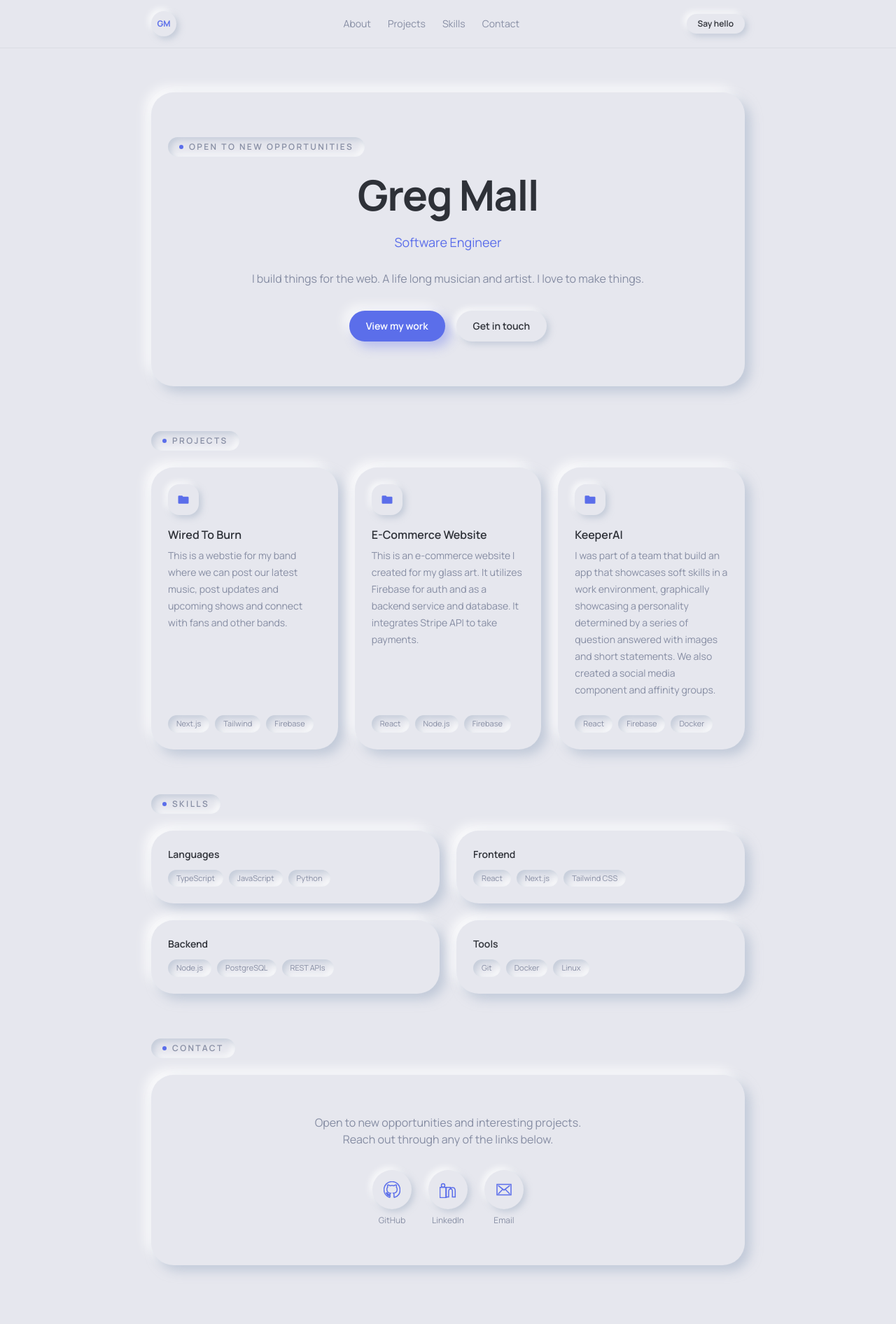
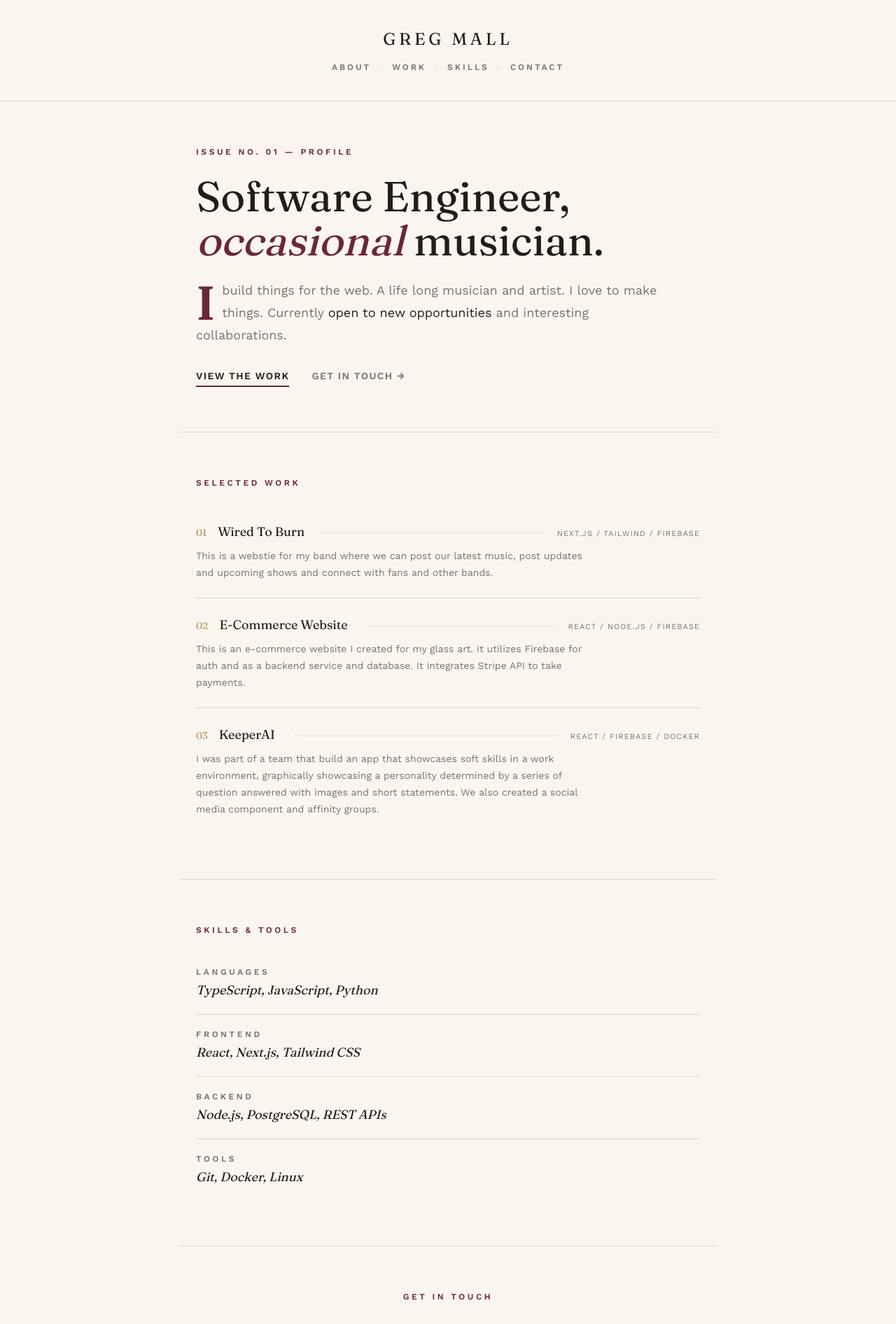
Before and after one commit to gregmall/new_portfolio, a Next.js app: page / in a window 1280 px wide. Shown: the top 1892 px of the page at 70% size. Built offline with nearby package versions, Linux system fonts and the light colour scheme.

Commit message:
new look 17

```diff
--- a/app/functions.tsx
+++ b/app/functions.tsx
@@ -2,7 +2,7 @@
 
 import { useState, useEffect } from "react";
 
-export function LastUpdated() {
+export function IssueStamp() {
   const [date, setDate] = useState<string | null>(null);
 
   useEffect(() => {
@@ -13,69 +13,69 @@ export function LastUpdated() {
     getDate();
   }, []);
 
-  return <span>Updated {date ?? "--.--.--"}</span>;
+  return <span>No. {date ?? "----.--.--"}</span>;
 }
 
-export function SectionLabel({ children }: { children: React.ReactNode }) {
+export function Kicker({ children }: { children: React.ReactNode }) {
   return (
-    <h2 className="inline-flex items-center gap-2 self-start rounded-full bg-card px-4 py-1.5 text-xs font-semibold uppercase tracking-[0.2em] text-muted neu-inset">
-      <span className="h-1.5 w-1.5 rounded-full bg-accent" />
+    <p className="text-xs font-semibold uppercase tracking-[0.3em] text-accent">
       {children}
-    </h2>
+    </p>
   );
 }
 
-export function NeuCard({
-  children,
-  className = "",
-  as = "div",
+export function IndexRow({
+  index,
+  title,
+  meta,
+  description,
   href,
-  external = false,
 }: {
-  children: React.ReactNode;
-  className?: string;
-  as?: "div" | "a";
-  href?: string;
-  external?: boolean;
+  index: string;
+  title: string;
+  meta: string;
+  description: string;
+  href: string;
 }) {
-  const classes = `neu-raised neu-press flex flex-col rounded-[2rem] bg-card ${className}`;
-
-  if (as === "a" && href) {
   return (
     <a
       href={href}
-        target={external ? "_blank" : undefined}
-        rel={external ? "noopener noreferrer" : undefined}
-        className={classes}
+      target="_blank"
+      rel="noopener noreferrer"
+      className="group flex flex-col gap-2 py-6"
     >
-        {children}
+      <div className="flex flex-col gap-1 sm:flex-row sm:items-baseline">
+        <div className="flex items-baseline gap-3 sm:contents">
+          <span className="font-serif text-sm text-accent-2">{index}</span>
+          <span className="font-serif text-lg text-foreground transition-colors group-hover:text-accent sm:mx-3">
+            {title}
+          </span>
+        </div>
+        <span className="leader hidden sm:block" />
+        <span className="pl-8 text-[11px] uppercase tracking-widest text-muted sm:whitespace-nowrap sm:pl-0">
+          {meta}
+        </span>
+      </div>
+      <p className="max-w-xl text-sm leading-6 text-muted">{description}</p>
     </a>
   );
 }
 
-  return <div className={classes}>{children}</div>;
-}
-
-export function NeuIconTile({
-  className = "",
-  children,
+export function SkillLine({
+  category,
+  items,
 }: {
-  className?: string;
-  children: React.ReactNode;
+  category: string;
+  items: string[];
 }) {
   return (
-    <div
-      className={`neu-raised-sm flex shrink-0 items-center justify-center rounded-2xl bg-card text-accent ${className}`}
-    >
-      {children}
+    <div className="flex flex-col gap-1 py-5">
+      <p className="text-xs font-semibold uppercase tracking-[0.3em] text-muted">
+        {category}
+      </p>
+      <p className="font-serif text-lg italic text-foreground">
+        {items.join(", ")}
+      </p>
     </div>
   );
 }
-
-export function Chip({ children }: { children: React.ReactNode }) {
-  return (
-    <span className="neu-inset rounded-full bg-card px-3 py-1 text-[11px] font-medium text-muted">
-      {children}
-    </span>
-  );
-}
--- a/app/globals.css
+++ b/app/globals.css
@@ -1,13 +1,13 @@
 @import "tailwindcss";
 
 :root {
-  --background: #e6e7ee;
-  --foreground: #2e3138;
-  --muted: #868da3;
-  --accent: #5b6eea;
-  --accent-2: #ff8a65;
-  --card: #e6e7ee;
-  --border: rgba(46, 49, 56, 0.06);
+  --background: #faf6ef;
+  --foreground: #221d17;
+  --muted: #7a7266;
+  --accent: #6b2737;
+  --accent-2: #b08d57;
+  --card: #faf6ef;
+  --border: #ddd4c4;
 }
 
 @theme inline {
@@ -18,52 +18,30 @@
   --color-accent-2: var(--accent-2);
   --color-card: var(--card);
   --color-border: var(--border);
-  --font-sans: var(--font-manrope), ui-sans-serif, system-ui, sans-serif;
+  --font-sans: var(--font-work-sans), ui-sans-serif, system-ui, sans-serif;
+  --font-serif: var(--font-fraunces), Georgia, serif;
 }
 
 body {
   background-color: var(--background);
   color: var(--foreground);
-  font-family: var(--font-manrope), ui-sans-serif, system-ui, sans-serif;
+  font-family: var(--font-work-sans), ui-sans-serif, system-ui, sans-serif;
 }
 
-.neu-raised {
-  box-shadow:
-    8px 8px 16px rgba(163, 177, 198, 0.55),
-    -8px -8px 16px rgba(255, 255, 255, 0.85);
+.drop-cap::first-letter {
+  font-family: var(--font-fraunces), Georgia, serif;
+  float: left;
+  font-size: 4.25rem;
+  line-height: 0.8;
+  padding-right: 0.6rem;
+  padding-top: 0.35rem;
+  font-weight: 600;
+  color: var(--accent);
 }
 
-.neu-raised-sm {
-  box-shadow:
-    4px 4px 8px rgba(163, 177, 198, 0.5),
-    -4px -4px 8px rgba(255, 255, 255, 0.8);
+.leader {
+  flex: 1;
+  margin: 0 0.75rem;
+  transform: translateY(-4px);
+  border-bottom: 1px dotted var(--border);
 }
-
-.neu-inset {
-  box-shadow:
-    inset 4px 4px 8px rgba(163, 177, 198, 0.5),
-    inset -4px -4px 8px rgba(255, 255, 255, 0.8);
-}
-
-.neu-raised-accent {
-  box-shadow:
-    8px 8px 16px rgba(91, 110, 234, 0.35),
-    -8px -8px 16px rgba(255, 255, 255, 0.7);
-}
-
-.neu-press {
-  transition:
-    box-shadow 200ms ease,
-    transform 200ms ease;
-}
-
-.neu-press:hover {
-  transform: translateY(-2px);
-}
-
-.neu-press:active {
-  transform: translateY(0);
-  box-shadow:
-    inset 4px 4px 8px rgba(163, 177, 198, 0.5),
-    inset -4px -4px 8px rgba(255, 255, 255, 0.8);
-}
--- a/app/layout.tsx
+++ b/app/layout.tsx
@@ -1,11 +1,18 @@
 import type { Metadata } from "next";
-import { Manrope } from "next/font/google";
+import { Fraunces, Work_Sans } from "next/font/google";
 import "./globals.css";
 
-const manrope = Manrope({
-  variable: "--font-manrope",
+const fraunces = Fraunces({
+  variable: "--font-fraunces",
   subsets: ["latin"],
-  weight: ["400", "600", "700"],
+  weight: ["400", "500", "600"],
+  style: ["normal", "italic"],
+});
+
+const workSans = Work_Sans({
+  variable: "--font-work-sans",
+  subsets: ["latin"],
+  weight: ["400", "500", "600"],
 });
 
 export const metadata: Metadata = {
@@ -21,7 +28,7 @@ export default function RootLayout({
   return (
     <html
       lang="en"
-      className={`${manrope.variable} h-full antialiased scroll-smooth`}
+      className={`${fraunces.variable} ${workSans.variable} h-full antialiased scroll-smooth`}
     >
       <body className="min-h-full flex flex-col bg-background text-foreground">
         {children}
--- a/app/page.tsx
+++ b/app/page.tsx
@@ -1,7 +1,7 @@
 "use client";
 
 import { Link as ScrollLink, Element } from "react-scroll";
-import { Chip, LastUpdated, NeuCard, NeuIconTile, SectionLabel } from "./functions";
+import { IndexRow, IssueStamp, Kicker, SkillLine } from "./functions";
 
 const projects = [
   {
@@ -47,216 +47,158 @@ const skills = [
 ];
 
 const socials = [
-  {
-    label: "GitHub",
-    href: "https://github.com/gregmall",
-    icon: (
-      <path d="M12 .5C5.65.5.5 5.65.5 12c0 5.09 3.29 9.4 7.86 10.93.57.1.78-.25.78-.55 0-.27-.01-1.16-.02-2.11-3.2.7-3.88-1.36-3.88-1.36-.52-1.34-1.28-1.69-1.28-1.69-1.04-.72.08-.7.08-.7 1.15.08 1.76 1.19 1.76 1.19 1.03 1.75 2.7 1.25 3.36.96.1-.75.4-1.25.73-1.54-2.56-.29-5.25-1.28-5.25-5.71 0-1.26.45-2.29 1.19-3.09-.12-.29-.52-1.46.11-3.05 0 0 .97-.31 3.18 1.18a11 11 0 0 1 5.79 0c2.2-1.49 3.17-1.18 3.17-1.18.64 1.59.24 2.76.12 3.05.74.8 1.18 1.83 1.18 3.09 0 4.44-2.7 5.42-5.27 5.7.42.36.78 1.08.78 2.17 0 1.57-.01 2.83-.01 3.22 0 .3.2.66.79.55A10.52 10.52 0 0 0 23.5 12c0-6.35-5.15-11.5-11.5-11.5Z" />
-    ),
-  },
+  { label: "GitHub", href: "https://github.com/gregmall" },
   {
     label: "LinkedIn",
     href: "https://www.linkedin.com/in/greg-mall-he-him-3032771b1/",
-    icon: (
-      <path d="M4.98 3.5a2.5 2.5 0 1 1 0 5 2.5 2.5 0 0 1 0-5ZM.5 8.75h9v14.75h-9V8.75Zm14.75 0h.16v2.03h.05a3.35 3.35 0 0 1 3.02-1.66c3.23 0 3.82 2.13 3.82 4.9v8.48h-4v-7.52c0-1.79-.03-4.1-2.5-4.1-2.5 0-2.88 1.95-2.88 3.97v7.65h-4V8.75h4.33Z" />
-    ),
   },
-  {
-    label: "Email",
-    href: "mailto:gregmall157@gmail.com",
-    icon: (
-      <path d="M2 4.5h20v15H2v-15Zm1.7 1.7 8.3 6.5 8.3-6.5M3.7 18.2 9.8 12M20.3 18.2 14.2 12" />
-    ),
-  },
+  { label: "Email", href: "mailto:gregmall157@gmail.com" },
 ];
 
 const navLinks = [
   { label: "About", to: "about" },
-  { label: "Projects", to: "projects" },
+  { label: "Work", to: "projects" },
   { label: "Skills", to: "skills" },
   { label: "Contact", to: "contact" },
 ];
 
-const projectIcon = (
-  <svg viewBox="0 0 24 24" fill="currentColor" className="h-5 w-5">
-    <path d="M3 6.5A1.5 1.5 0 0 1 4.5 5h4.6c.4 0 .8.2 1.1.5L11.6 7H19.5A1.5 1.5 0 0 1 21 8.5v9A1.5 1.5 0 0 1 19.5 19h-15A1.5 1.5 0 0 1 3 17.5v-11Z" />
-  </svg>
-);
-
 export default function Home() {
   return (
-    <div className="flex flex-1 flex-col bg-background">
-      <header className="sticky top-0 z-10 bg-background shadow-[0_1px_0_rgba(46,49,56,0.06)]">
-        <nav className="mx-auto flex w-full max-w-4xl flex-wrap items-center justify-between gap-x-6 gap-y-2 px-6 py-4">
+    <div className="flex flex-1 flex-col">
+      <header className="border-b border-border">
+        <div className="mx-auto flex w-full max-w-3xl flex-col items-center gap-4 px-6 py-10 text-center">
           <ScrollLink
             to="about"
             smooth
             duration={400}
-            offset={-72}
-            className="neu-raised-sm flex h-9 w-9 cursor-pointer items-center justify-center rounded-full bg-card text-xs font-bold text-accent"
+            offset={-40}
+            className="cursor-pointer font-serif text-2xl tracking-[0.2em] text-foreground"
           >
-            GM
+            GREG MALL
           </ScrollLink>
-          <ul className="flex gap-6 text-sm font-medium text-muted">
-            {navLinks.map((link) => (
-              <li key={link.to}>
+          <nav className="flex items-center gap-3 text-xs font-semibold uppercase tracking-[0.25em] text-muted">
+            {navLinks.map((link, i) => (
+              <span key={link.to} className="flex items-center gap-3">
+                {i > 0 && <span className="text-border">·</span>}
                 <ScrollLink
                   to={link.to}
                   smooth
                   duration={400}
-                  offset={-72}
-                  className="cursor-pointer transition-colors hover:text-foreground"
+                  offset={-40}
+                  className="cursor-pointer transition-colors hover:text-accent"
                 >
                   {link.label}
                 </ScrollLink>
-              </li>
+              </span>
             ))}
-          </ul>
-          <ScrollLink
-            to="contact"
-            smooth
-            duration={400}
-            offset={-72}
-            className="neu-raised-sm neu-press cursor-pointer rounded-full bg-card px-4 py-1.5 text-xs font-semibold text-foreground"
-          >
-            Say hello
-          </ScrollLink>
-        </nav>
+          </nav>
+        </div>
       </header>
 
-      <main className="mx-auto flex w-full max-w-4xl flex-1 flex-col gap-16 px-6 py-16">
+      <main className="flex flex-1 flex-col">
         <Element name="about">
-          <NeuCard className="items-center gap-6 px-6 py-16 text-center">
-            <SectionLabel>Open to new opportunities</SectionLabel>
-            <h1 className="text-4xl font-bold tracking-tight text-foreground sm:text-6xl">
-              Greg Mall
+          <section className="mx-auto flex w-full max-w-3xl flex-col gap-6 px-6 py-16">
+            <Kicker>Issue No. 01 — Profile</Kicker>
+            <h1 className="font-serif text-5xl leading-[1.05] text-foreground sm:text-6xl">
+              Software Engineer,{" "}
+              <span className="italic text-accent">occasional</span>{" "}
+              musician.
             </h1>
-            <p className="text-lg font-medium text-accent">
-              Software Engineer
+            <p className="drop-cap max-w-2xl text-lg leading-8 text-muted">
+              I build things for the web. A life long musician and artist. I
+              love to make things. Currently{" "}
+              <span className="text-foreground">
+                open to new opportunities
+              </span>{" "}
+              and interesting collaborations.
             </p>
-            <p className="max-w-xl leading-7 text-muted">
-              I build things for the web. A life long musician and artist. I
-              love to make things.
-            </p>
-            <div className="flex flex-wrap items-center justify-center gap-4 pt-2">
+            <div className="flex gap-8 pt-2 text-sm font-semibold uppercase tracking-widest">
               <ScrollLink
                 to="projects"
                 smooth
                 duration={400}
-                offset={-72}
-                className="neu-raised-accent neu-press cursor-pointer rounded-full bg-accent px-6 py-3 text-sm font-semibold text-white"
+                offset={-40}
+                className="cursor-pointer border-b-2 border-accent pb-1 text-foreground"
               >
-                View my work
+                View the work
               </ScrollLink>
               <ScrollLink
                 to="contact"
                 smooth
                 duration={400}
-                offset={-72}
-                className="neu-raised-sm neu-press cursor-pointer rounded-full bg-card px-6 py-3 text-sm font-semibold text-foreground"
+                offset={-40}
+                className="cursor-pointer pb-1 text-muted transition-colors hover:text-foreground"
               >
-                Get in touch
+                Get in touch →
               </ScrollLink>
             </div>
-          </NeuCard>
+          </section>
         </Element>
 
         <Element name="projects">
-          <section className="flex flex-col gap-6">
-            <SectionLabel>Projects</SectionLabel>
-            <div className="grid gap-6 sm:grid-cols-2 lg:grid-cols-3">
-              {projects.map((project) => (
-                <NeuCard
+          <section className="mx-auto flex w-full max-w-3xl flex-col gap-2 border-t border-border px-6 py-16">
+            <Kicker>Selected Work</Kicker>
+            <div className="mt-4 flex flex-col divide-y divide-border">
+              {projects.map((project, i) => (
+                <IndexRow
                   key={project.name}
-                  as="a"
+                  index={String(i + 1).padStart(2, "0")}
+                  title={project.name}
+                  meta={project.tech.join(" / ")}
+                  description={project.description}
                   href={project.href}
-                  external
-                  className="gap-4 p-6"
-                >
-                  <NeuIconTile className="h-11 w-11">
-                    {projectIcon}
-                  </NeuIconTile>
-                  <div>
-                    <h3 className="text-base font-semibold text-foreground">
-                      {project.name}
-                    </h3>
-                    <p className="mt-1.5 text-sm leading-6 text-muted">
-                      {project.description}
-                    </p>
-                  </div>
-                  <div className="mt-auto flex flex-wrap gap-2 pt-2">
-                    {project.tech.map((tech) => (
-                      <Chip key={tech}>{tech}</Chip>
-                    ))}
-                  </div>
-                </NeuCard>
+                />
               ))}
             </div>
           </section>
         </Element>
 
         <Element name="skills">
-          <section className="flex flex-col gap-6">
-            <SectionLabel>Skills</SectionLabel>
-            <div className="grid gap-6 sm:grid-cols-2">
+          <section className="mx-auto flex w-full max-w-3xl flex-col gap-2 border-t border-border px-6 py-16">
+            <Kicker>Skills &amp; Tools</Kicker>
+            <div className="mt-4 flex flex-col divide-y divide-border">
               {skills.map((group) => (
-                <NeuCard key={group.category} className="gap-3 p-6">
-                  <h3 className="text-sm font-semibold text-foreground">
-                    {group.category}
-                  </h3>
-                  <div className="flex flex-wrap gap-2">
-                    {group.items.map((item) => (
-                      <Chip key={item}>{item}</Chip>
-                    ))}
-                  </div>
-                </NeuCard>
+                <SkillLine
+                  key={group.category}
+                  category={group.category}
+                  items={group.items}
+                />
               ))}
             </div>
           </section>
         </Element>
 
         <Element name="contact">
-          <section className="flex flex-col gap-6">
-            <SectionLabel>Contact</SectionLabel>
-            <NeuCard className="items-center gap-8 px-6 py-14 text-center">
-              <p className="max-w-sm leading-6 text-muted">
-                Open to new opportunities and interesting projects. Reach out
-                through any of the links below.
-              </p>
-              <div className="flex gap-6">
-                {socials.map((social) => (
+          <section className="mx-auto flex w-full max-w-3xl flex-col gap-6 border-t border-border px-6 py-16 text-center">
+            <Kicker>Get In Touch</Kicker>
+            <p className="font-serif text-3xl italic leading-snug text-foreground sm:text-4xl">
+              &ldquo;Open to new opportunities and interesting
+              projects.&rdquo;
+            </p>
+            <div className="flex flex-wrap items-center justify-center gap-x-3 gap-y-2 text-sm font-semibold uppercase tracking-widest">
+              {socials.map((social, i) => (
+                <span key={social.label} className="flex items-center gap-3">
+                  {i > 0 && <span className="text-border">/</span>}
                   <a
-                    key={social.label}
                     href={social.href}
                     target={
                       social.href.startsWith("mailto:") ? undefined : "_blank"
                     }
                     rel="noopener noreferrer"
-                    className="flex flex-col items-center gap-2"
+                    className="text-foreground underline decoration-accent decoration-2 underline-offset-4 transition-colors hover:text-accent"
                   >
-                    <NeuIconTile className="neu-press h-14 w-14 rounded-full">
-                      <svg
-                        viewBox="0 0 24 24"
-                        fill="none"
-                        stroke="currentColor"
-                        strokeWidth="1.5"
-                        className="h-6 w-6"
-                      >
-                        {social.icon}
-                      </svg>
-                    </NeuIconTile>
-                    <span className="text-xs text-muted">{social.label}</span>
+                    {social.label}
                   </a>
-                ))}
-              </div>
-            </NeuCard>
+                </span>
+              ))}
+            </div>
           </section>
         </Element>
+      </main>
 
-        <footer className="py-6 text-center text-xs text-muted">
-          Greg Mall. Software Engineer. <LastUpdated />
-        </footer>
-      </main>
+      <footer className="border-t border-border px-6 py-10 text-center text-xs uppercase tracking-widest text-muted">
+        Greg Mall — Software Engineer &middot; <IssueStamp />
+      </footer>
     </div>
   );
 }
```
Lines whose indentation alone changed are shown as unchanged.
